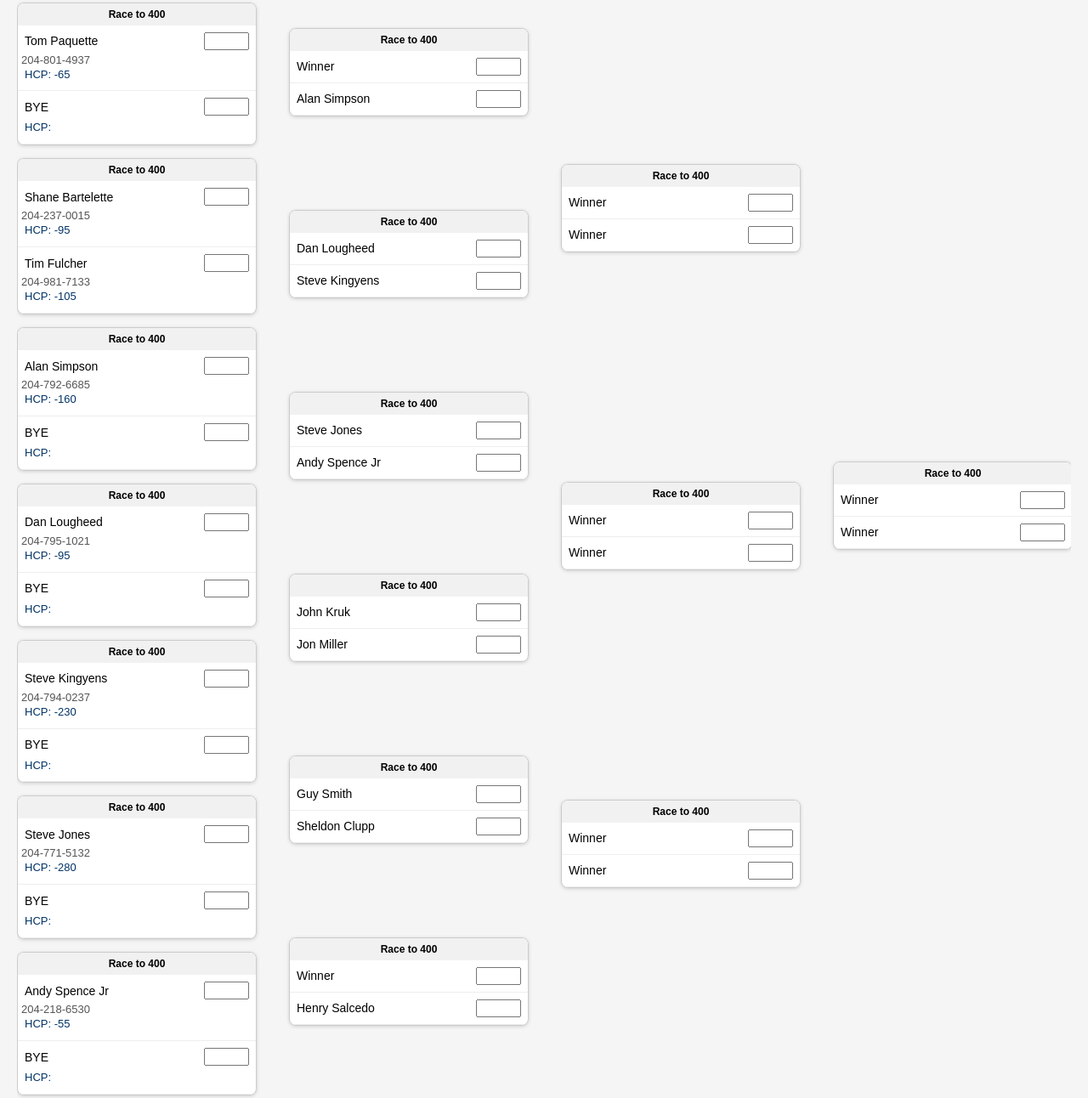
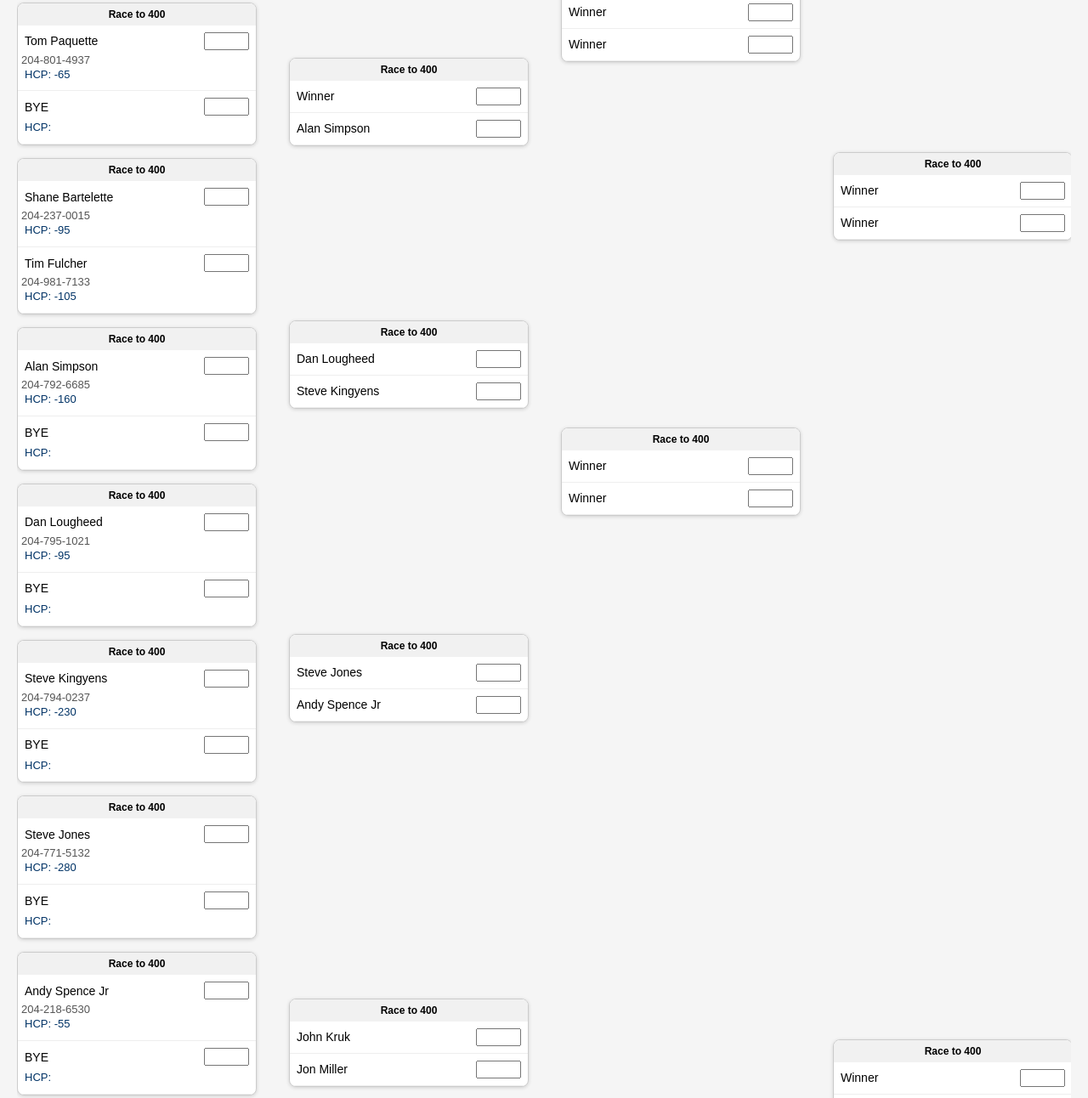
Before and after one commit to wvebl1921/WebAppV4, a plain HTML site: page neil-bardal/index.html in a window 1280 px wide. Shown: the part 520-1812 px from the top of the page at 85% size. Drawn offline with Linux system fonts and the light colour scheme.

Commit message:
Update bracket.css

```diff
--- a/neil-bardal/bracket.css
+++ b/neil-bardal/bracket.css
@@ -103,22 +103,16 @@ h1{
 
 /* ROUND 2 */
 
-#round2 .match{
-    margin-bottom:110px;
-}
-
-#quarters .match{
-    margin-bottom:270px;
-}
-
+#round2 .match,
+#quarters .match,
 #semis .match{
-    margin-bottom:620px;
+    margin-bottom:15px;
 }
 
 /* FINAL */
 
 #final{
-    margin-top:700px;
+    margin-top:0px;
 }
 
 
@@ -305,3 +299,38 @@ width:260px;
     padding:2px 4px 6px 4px;
     line-height:1.3;
 }
+/* ==========================
+   ROUND 2 POSITIONING
+========================== */
+
+#r1 { margin-top: 85px; }
+#r2 { margin-top: 145px; }
+#r3 { margin-top: 205px; }
+#r4 { margin-top: 265px; }
+
+#r5 { margin-top: 325px; }
+#r6 { margin-top: 385px; }
+#r7 { margin-top: 445px; }
+#r8 { margin-top: 505px; }
+
+/* ==========================
+   QUARTERS
+========================== */
+
+#q1 { margin-top: 150px; }
+#q2 { margin-top: 430px; }
+#q3 { margin-top: 710px; }
+#q4 { margin-top: 990px; }
+
+/* ==========================
+   SEMIS
+========================== */
+
+#s1 { margin-top: 360px; }
+#s2 { margin-top: 940px; }
+
+/* ==========================
+   FINAL
+========================== */
+
+#f1 { margin-top: 650px; }
```
